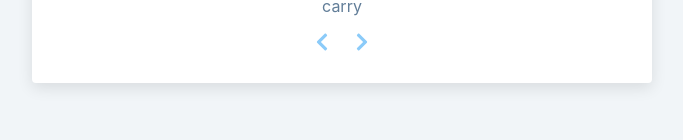
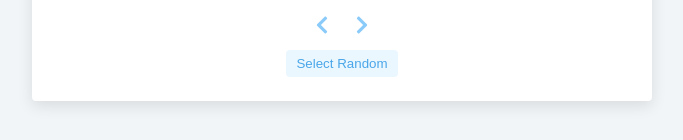
Before and after one commit to IsmailMuhammed2019/reviewsapp, a React (Create React App) app: page / in a window 1280 px wide. Shown: the part 583-723 px from the top of the page, without its empty margins (298-981 px from the left). Built offline with nearby package versions, Linux system fonts and the light colour scheme.

Commit message:
setup random button

```diff
--- a/src/Review.js
+++ b/src/Review.js
@@ -24,6 +24,7 @@ const Review = () => {
           <FaChevronRight />
         </button>
       </div>
+      <button className='random-btn'>Select Random</button>
     </div>
   )
 }
```
